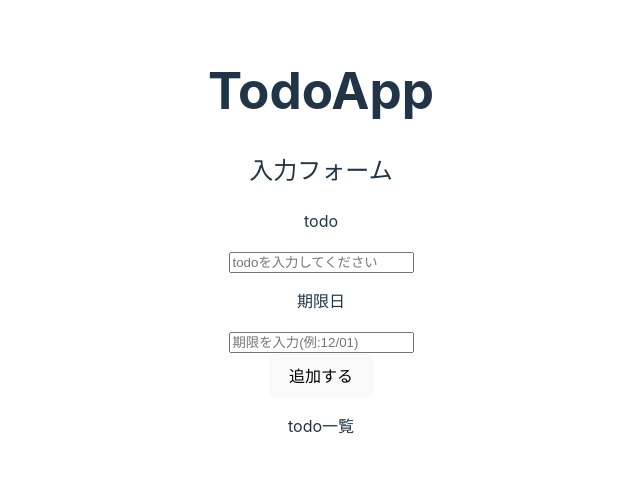
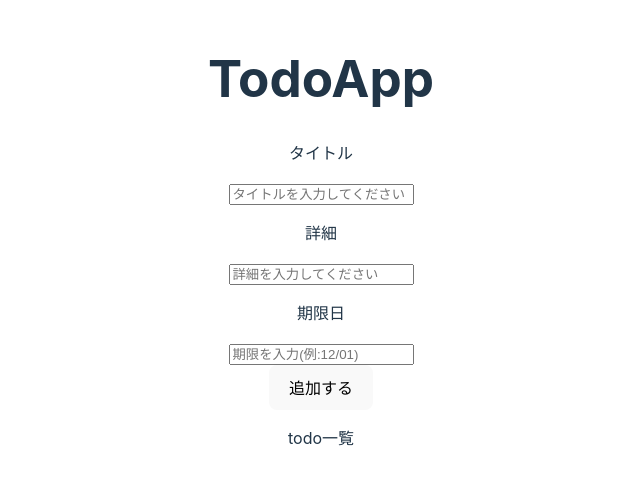
Before and after one commit to ShinSuzu123/vue-todo-1, a Vue app in the folder todo-app/: page / in a window 1280 px wide. Shown: the part 159-644 px from the top of the page, without its empty margins (319-959 px from the left). Built offline with nearby package versions, Linux system fonts and the light colour scheme.

Commit message:
詳細欄追加

```diff
--- a/todo-app/src/App.vue
+++ b/todo-app/src/App.vue
@@ -4,10 +4,11 @@
 <template>
   <div id="app">
     <h1>TodoApp</h1>
-    <h2>入力フォーム</h2>
     <div>
-      <p>todo</p>
-      <input type="text" v-model="newTodo" placeholder="todoを入力してください" />
+      <p>タイトル</p>
+      <input type="text" v-model="newTodo" placeholder="タイトルを入力してください" />
+      <p>詳細</p>
+      <input type="text" v-model="detail" placeholder="詳細を入力してください" />
       <p>期限日</p>
       <input type="text" v-model="deadLine" placeholder="期限を入力(例:12/01)"/>
     </div>
@@ -16,11 +17,16 @@
     </div>
 
     <p>todo一覧</p>
+    <!-- <button @click="sortTodosById">IDで並び替え</button> -->
+    <!-- <button @click="sortTodosByDeadLine">期限日で並び替え</button>
+    <button @clicl="sortTodosByStatus">ステータスで並び替え</button> -->
 
-    <ol>
-      <li v-for="(todo, index) in todos" :key="todo.id">
+      <div v-for="(todo, index) in todos" :key="todo.id">
+        <p>---------------------------------------------------------------------------</p>
         <!-- todoの内容と期限 -->
-        <span v-if="editIndex !== index">{{ todo.text }} (期限: {{ todo.deadLine }})</span>
+        <span v-if="editIndex !== index">
+          {{ todo.id }} - {{ todo.text }} - {{ todo.detail }} (期限: {{ todo.deadLine }})
+        </span>
 
         <!-- 編集モード -->
         <input v-else type="text" v-model="editedTodo" />
@@ -37,22 +43,23 @@
 
         <!-- 削除ボタン -->
         <button @click="deleteTodo(index)">削除する</button>
-      </li>
-    </ol>
+      </div>
   </div>
 </template>
 
 <script>
-  import { v4 as uuidv4 } from 'uuid';
+  // import { v4 as uuidv4 } from 'uuid';
 
   export default {
     data() {
       return {
         newTodo: '', // 新規入力のTodoの入力内容
+        detail: '',
         todos: [], // todoのリスト
         editIndex: null, // 編集の対象のindex
         editTodo: '', //編集中のTodoの内容
         deadLine: '', // 新規入力の期限日の入力内容
+        nextId: 1 // 次に割り当てるID()
       }
     },
     methods: {
@@ -60,16 +67,18 @@
       addTodo() {
         if (this.newTodo.trim() !== '' && this.deadLine.trim() !== '') { // 入力が空白のみでないことを確認
           const newTodoItem = {
-            id: uuidv4(), //UUIDを生成してidとして追加
+            // id: uuidv4(), //UUIDを生成してidとして追加
+            id: this.nextId, //次のIDの割り当て
             text: this.newTodo, // Todoの内容をtextとして追加
+            detail: this.detail,
             deadLine: this.deadLine, // 期限日
             status: '未完了' // 初期ステータスを「未完了」にする
-          }
-          // リストに追加
-          this.todos.push(newTodoItem);
-          // 入力フィールドをリセット
-          this.newTodo = '';
-          this.deadLine = '';
+          };
+          this.todos.push(newTodoItem); // リストに追加
+          this.nextId += 1; //次のTodo用にIDをインクリメント
+          this.newTodo = ''; // 入力フィールドをリセット
+          this.deadLine = ''; // 期限日をリセット
+          this.detail = ''; // 詳細をリセット
         }
       },
 
@@ -102,7 +111,12 @@
       // ステータスを変更する
       changeStatus(index, newStatus) {
         this.todos[index].status = newStatus;
-      }
+      },
+
+      // //IDで並び替え
+      // sortTodosById() {
+      //   this.todos.sort((a,b) => a.id - b.id)
+      // }
     }
   }
 </script>
```
Also changed, not shown: todo-app/uuid.js (+8 -3 lines).
